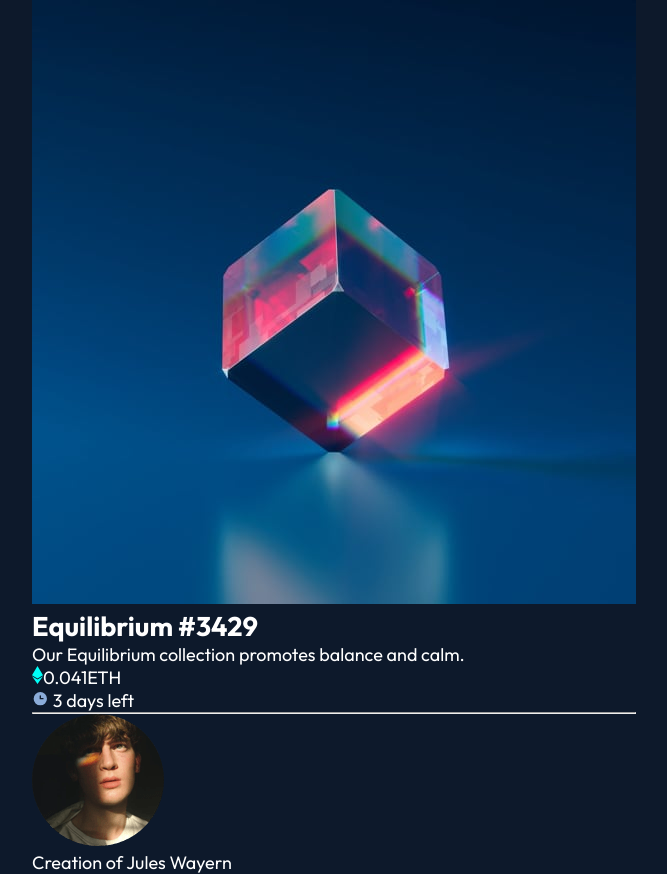
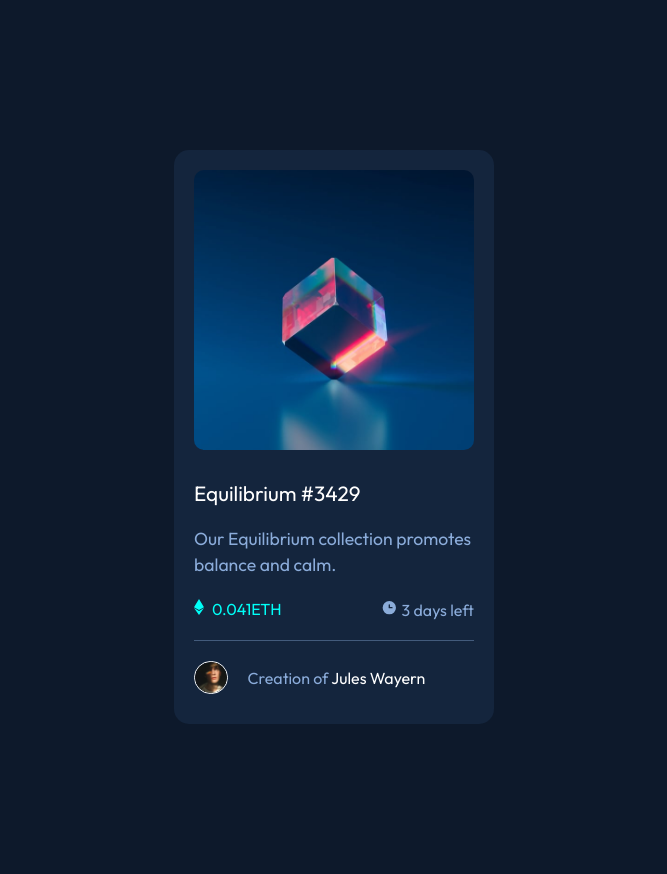
Before and after one commit to emmanuelkumah/nftCard, a plain HTML site: page index.html in a window 1280 px wide. Shown: the whole page, without its empty margins (306-973 px from the left). After the commit the page ends 800 px from the top, so only its background shows below. Drawn offline with Linux system fonts and the light colour scheme.

Commit message:
Add desktop design

```diff
--- a/style.css
+++ b/style.css
@@ -25,6 +25,69 @@ body {
   align-items: center;
 }
 @media (min-width: 1280px) {
+  .cardContainer {
+    width: 25vw;
+    background-color: var(--card-bckgrndColor);
+    margin-top: 150px;
+    border-radius: 15px;
+    padding: 20px;
+  }
+  .cardImg {
+    display: block;
+    max-width: 100%;
+    border-radius: 10px;
+  }
+  .mainCard {
+    border-radius: 15px;
+  }
+  article h2 {
+    color: var(--white);
+    font-size: 1.3rem;
+    font-weight: 300;
+    padding: 30px 0px 20px;
+  }
+  article p {
+    color: var(--primary-soft-blue);
+    font-size: 1.1rem;
+    line-height: 1.5;
+  }
+  .cardPricing {
+    display: flex;
+    justify-content: space-between;
+    font-size: 1rem;
+    padding: 20px 0px 20px;
+  }
+  .cardValue {
+    color: var(--primiary-cyan);
+    padding-left: 8px;
+  }
+  span.cardDuration {
+    color: var(--primary-soft-blue);
+  }
+  .icon1 {
+    width: 10px;
+  }
+  hr {
+    height: 1px;
+    background-color: var(--primary-soft-blue);
+    border: none;
+    opacity: 0.4;
+  }
+  .cardFooter {
+    display: flex;
+    align-items: center;
+    padding: 20px 0 10px;
+    font-size: 1rem;
+  }
+  .imgAvatar {
+    border-radius: 50%;
+    border: 1px solid var(--white);
+    width: 12%;
+    margin-right: 20px;
+  }
+  .cardFooter span {
+    color: var(--primary-soft-blue);
+  }
 }
 @media only screen and (min-device-width: 375px) and (max-device-height: 667px) and (orientation: portrait) and (-webkit-device-pixel-ratio: 2) {
   .cardContainer {
```
